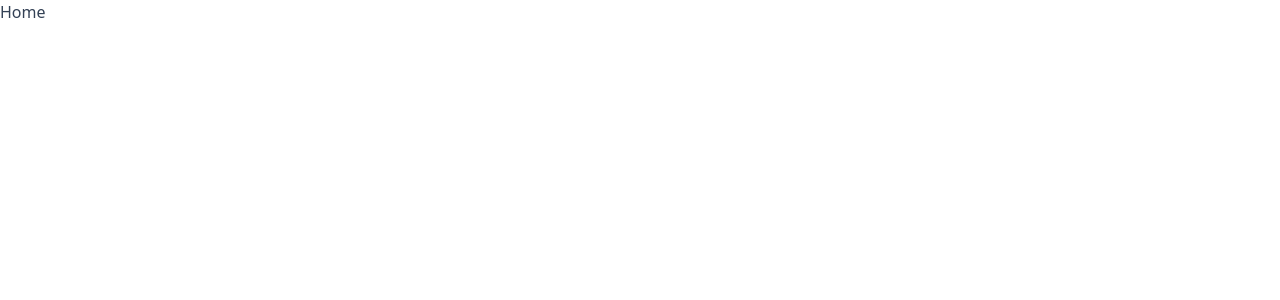
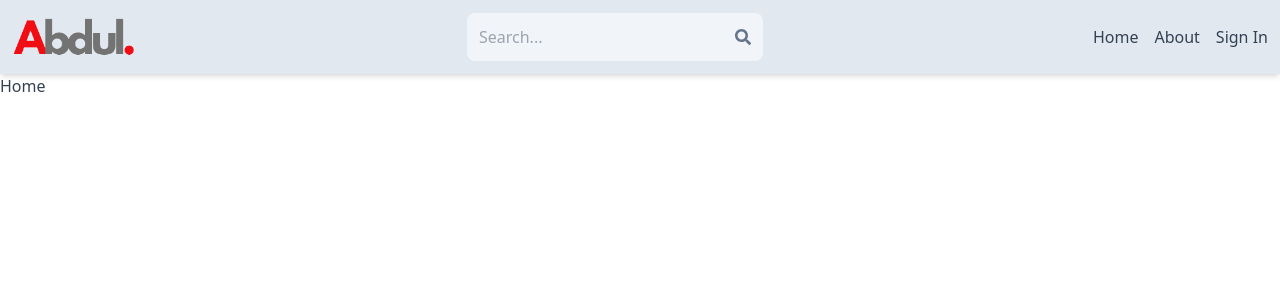
Before and after one commit to zakus2023/abdul-mern-realestate, a React (Vite) app in the folder client/: page / in a window 1280 px wide. Shown: the top 300 px of the page. Built offline with nearby package versions, Linux system fonts and the light colour scheme.

Commit message:
added header

```diff
--- a/client/package.json
+++ b/client/package.json
@@ -12,6 +12,7 @@
   "dependencies": {
     "react": "^18.2.0",
     "react-dom": "^18.2.0",
+    "react-icons": "^5.0.1",
     "react-router-dom": "^6.22.3"
   },
   "devDependencies": {
--- a/client/src/App.jsx
+++ b/client/src/App.jsx
@@ -5,10 +5,12 @@ import About from './Pages/About'
 import SignIn from './Pages/SignIn'
 import SignUp from './Pages/SignUp'
 import Profiles from './Pages/Profiles'
+import Header from './Components/Header'
 
 export default function App() {
   return (
     <BrowserRouter>
+    <Header/>
     <Routes>
       <Route path='/' element={<Home/>}/>
       <Route path='/about' element={<About/>}/>
--- /dev/null
+++ b/client/src/Components/Header.css
@@ -0,0 +1,3 @@
+.logo {
+    width: 125px;
+}
--- a/client/src/Components/Header.jsx
+++ b/client/src/Components/Header.jsx
@@ -1,9 +1,43 @@
-import React from 'react'
+import React from "react";
+import logo from "../assets/logo.png";
+import { Link } from "react-router-dom";
+import { FaSearch } from "react-icons/fa";
+import '../Components/Header.css'
 
 export default function Header() {
   return (
-    <div>
+    <header className="bg-slate-200 shadow-md ">
+      <div className="flex justify-between items-center max-w-7xl mx-auto p-3">
+        <Link to="/">
+          <img src={logo} alt="" className="logo" />
+        </Link>
+        <form className="bg-slate-100 p-3 rounded-lg flex items-center">
+          <input
+            type="text"
+            placeholder="Search..."
+            className="bg-transparent focus:outline-none w-24 sm:w-64"
+          />
+          <FaSearch className="text-slate-500 cursor-pointer" />
+        </form>
 
-    </div>
-  )
+        <ul className="flex gap-4">
+          <Link to="/">
+            <li className="hidden sm:inline text-slate-700 hover:underline">
+              Home
+            </li>
+          </Link>
+
+          <Link to="/about">
+            <li className="hidden sm:inline text-slate-700 hover:underline">
+              About
+            </li>
+          </Link>
+
+          <Link to="signin">
+            <li className=" text-slate-700 hover:underline">Sign In</li>
+          </Link>
+        </ul>
+      </div>
+    </header>
+  );
 }
```
Also changed, not shown: client/src/assets/logo.png (added), 1 other file (tests, documents, lock files or other folders).
